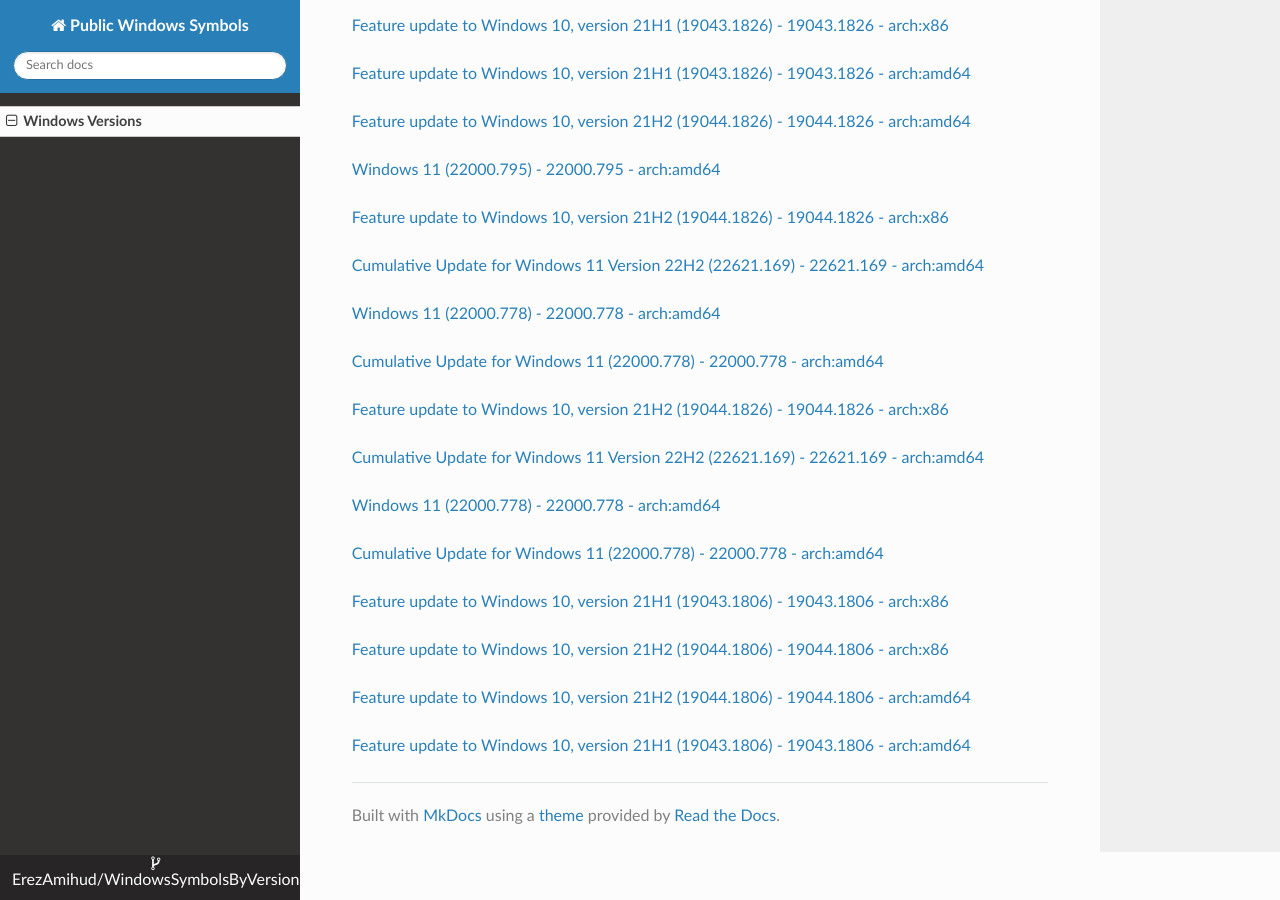
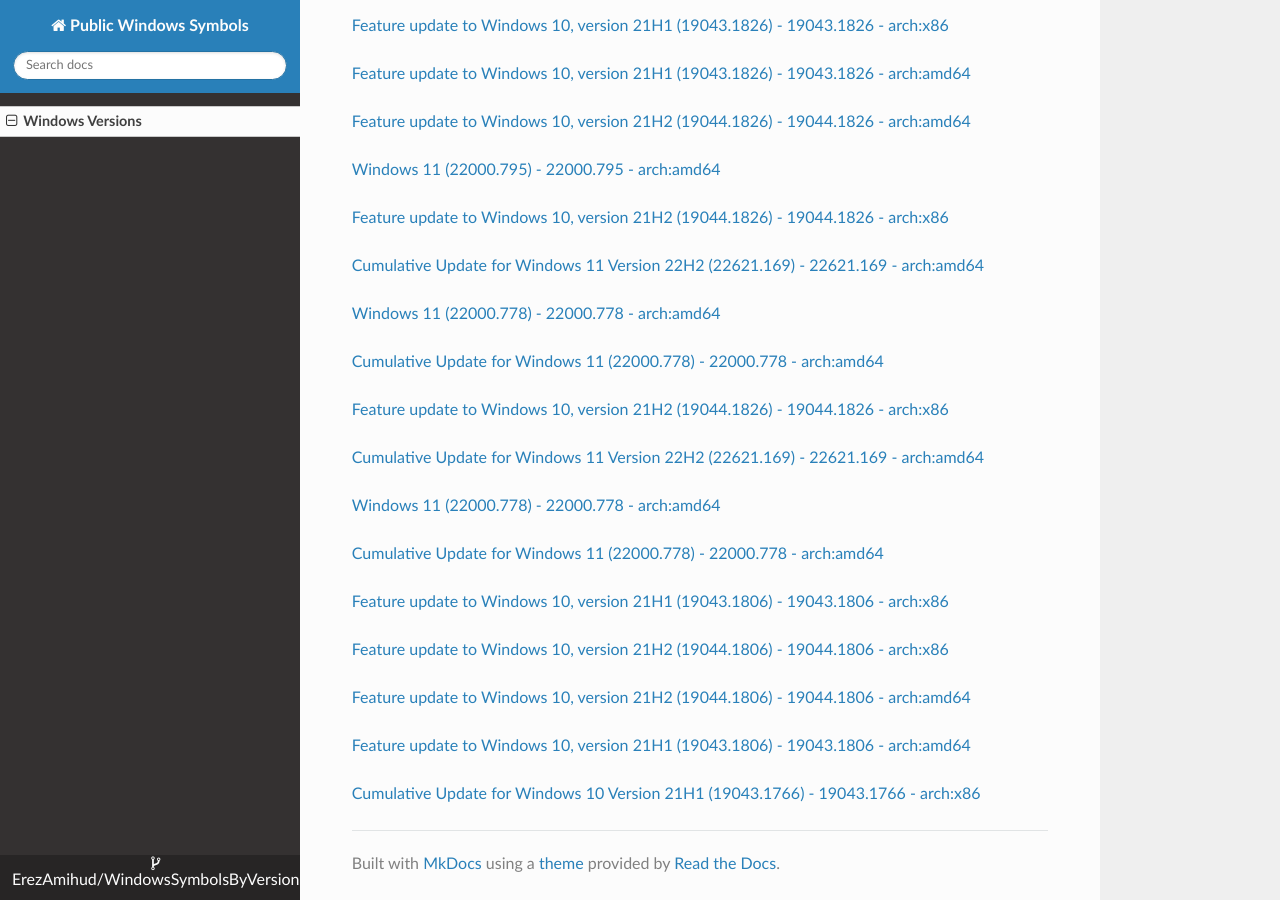
Before and after one commit to ErezAmihud/WindowsSymbolsByVersion, an MkDocs documentation site: the page built from docs/index.md, in a window 1280 px wide and 900 px high, scrolled down 59669 px. Built offline with MkDocs 1.6.1, drawn with Linux system fonts in a browser that asks for light colours; nearby versions of some CDN libraries.

Commit message:
Automated commit, add manifest for 1636361d-8916-493f-a0ad-1721beae9d6e

```diff
--- a/docs/index.md
+++ b/docs/index.md
@@ -3544,3 +3544,6 @@
 
 
 [Feature update to Windows 10, version 21H1 (19043.1806) - 19043.1806 - arch:amd64](https://github.com/ErezAmihud/WindowsSymbolsByVersion/blob/main/manifests/d545181f-4f45-4052-b284-926c34900f85.manifest)
+
+
+[Cumulative Update for Windows 10 Version 21H1 (19043.1766) - 19043.1766 - arch:x86](https://github.com/ErezAmihud/WindowsSymbolsByVersion/blob/main/manifests/1636361d-8916-493f-a0ad-1721beae9d6e.manifest)
```
Also changed, not shown: process_builds.json (+1 -1 lines), 1 other file.
